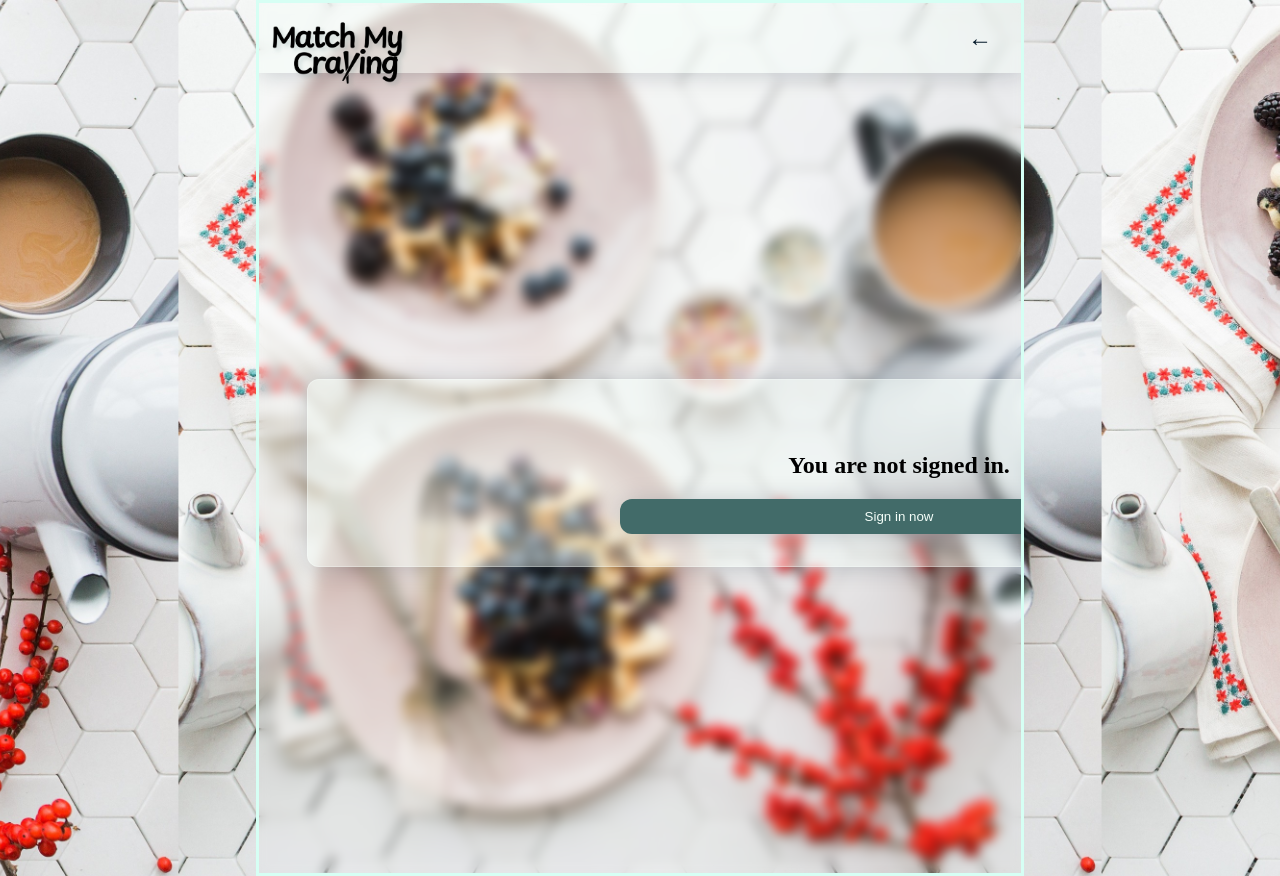
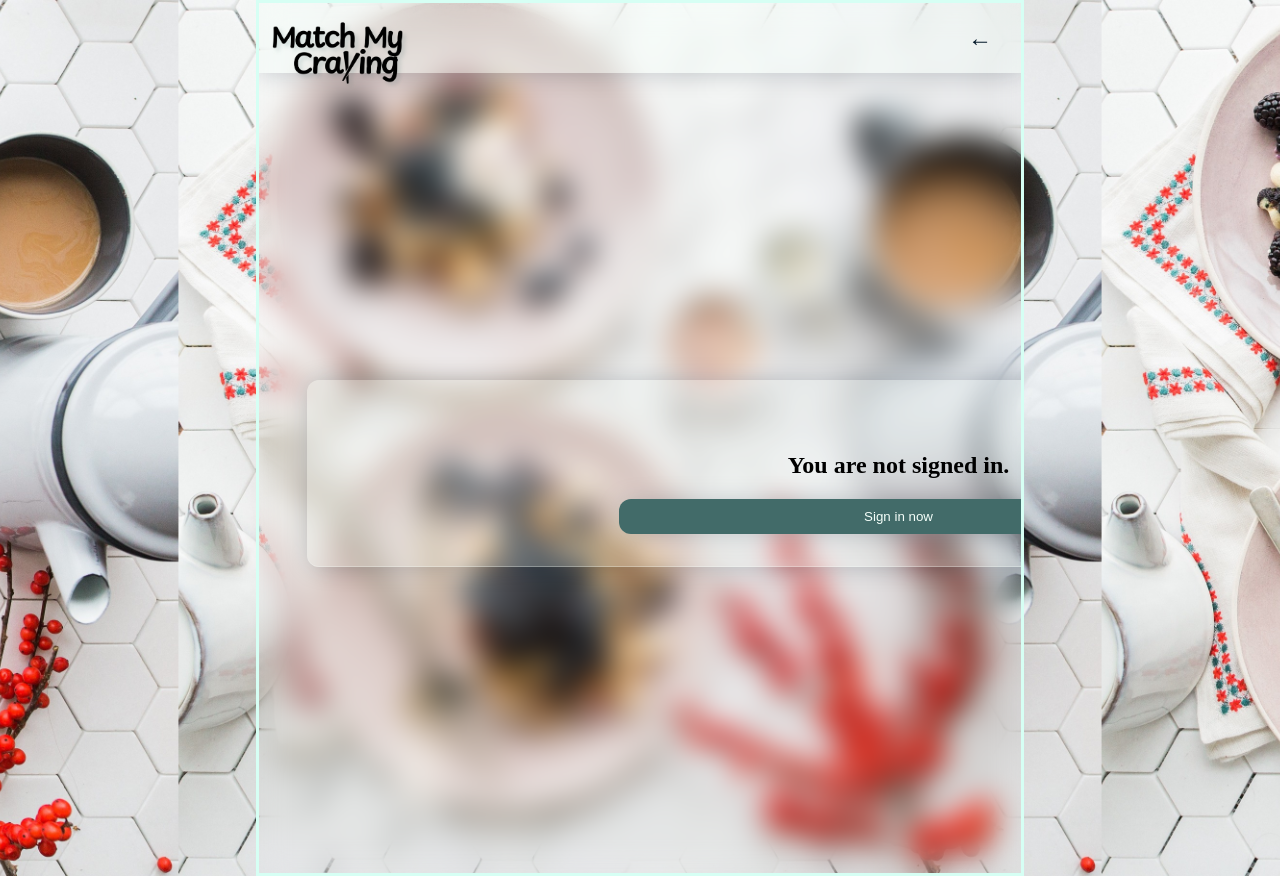
Before and after one commit to itsTHL/match-my-craving, a Next.js app: page /myrecipes/1 in a window 1280 px wide. Built offline with nearby package versions, Linux system fonts and the light colour scheme; no server answers; the database is empty.

Commit message:
adjust global styling

```diff
--- a/src/components/ContentContainer.module.css
+++ b/src/components/ContentContainer.module.css
@@ -1,7 +1,8 @@
 .content_container {
-  border: 0.5px solid rgba(245, 255, 250, 0.3);
-  background: rgba(245, 255, 250, 0.4);
-  backdrop-filter: blur(6px);
+  border-right: 1.5px solid rgba(245, 255, 250, 0.3);
+  border-bottom: 1.5px solid rgba(245, 255, 250, 0.3);
+  background: rgba(245, 255, 250, 0.2);
+  backdrop-filter: blur(4px);
   padding: 2rem;
   border-radius: var(--border-radius-medium);
   display: flex;
--- a/src/pages/myrecipes/[id]/index.js
+++ b/src/pages/myrecipes/[id]/index.js
@@ -73,7 +73,7 @@ export default function RecipeDetailsPage() {
           <Image
             src="/salad.jpg"
             alt={`image of ${recipe.title}`}
-            width="300"
+            width="200"
             height="200"
             className={`${styles.detail_img}`}
           />
--- a/src/styles/globals.css
+++ b/src/styles/globals.css
@@ -106,7 +106,7 @@ body {
   background-position: center;
   background-size: cover;
   /* backdrop-filter: blur(6px) contrast(30%) brightness(120%); */
-  backdrop-filter: blur(6px);
+  backdrop-filter: blur(15px);
 }
 
 a {
--- a/src/styles/recipedetailspage.module.css
+++ b/src/styles/recipedetailspage.module.css
@@ -1,4 +1,5 @@
 .detail_img {
-  border-radius: var(--border-radius-medium);
+  border-radius: var(--border-radius-img);
   box-shadow: var(--box-shadow);
+  object-fit: cover;
 }
```
